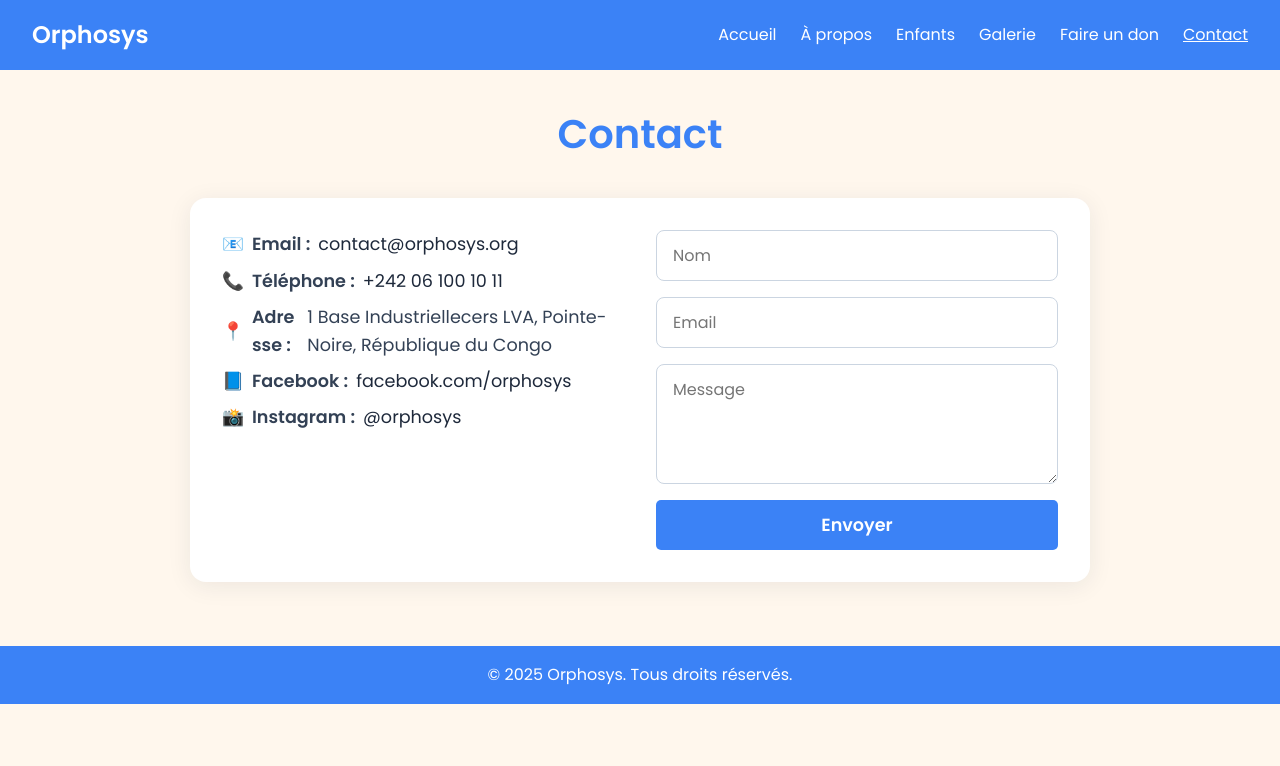
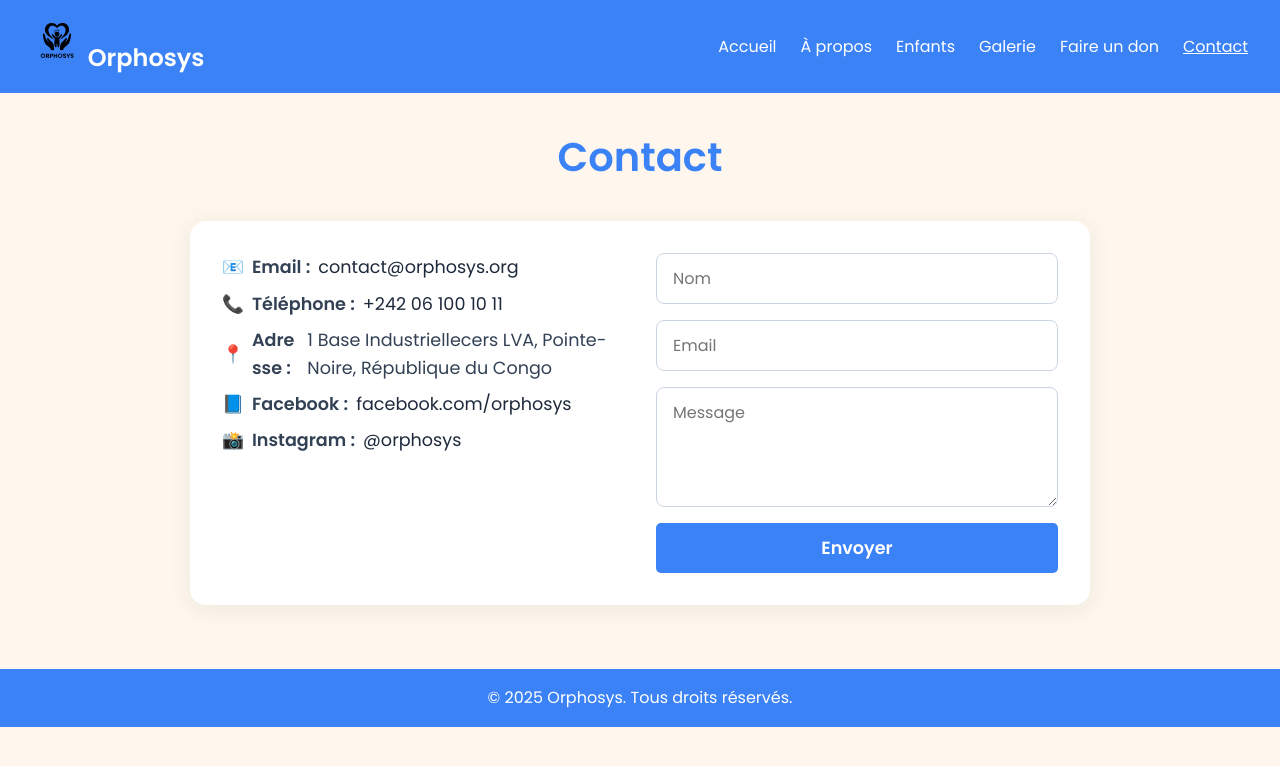
Before and after one commit to Jin-grey07/orphosys, a plain HTML site: page contact.html in a window 1280 px wide. Drawn offline with Linux system fonts and the light colour scheme.

Commit message:
Update contact.html

```diff
--- a/contact.html
+++ b/contact.html
@@ -18,7 +18,12 @@
 <body>
   <!-- NAVIGATION -->
   <nav class="navbar">
-    <div class="logo">Orphosys</div>
+    <div class="logo">
+      <!-- Concept : Une silhouette d’enfant stylisée, protégée par deux mains ouvertes formant un cœur. -->
+      <!-- Ce logo symbolise : Protection, amour, bienveillance, avenir. -->
+      <img src="logo_orphosys.svg" alt="Logo Orphosys" width="50" />
+    <span>Orphosys</span>
+    </div>
     <ul class="nav-links" id="nav-links">
       <li><a href="index.html">Accueil</a></li>
       <li><a href="about.html">À propos</a></li>
@@ -82,4 +87,5 @@
     }
   </script>
 </body>
+
 </html>
```
